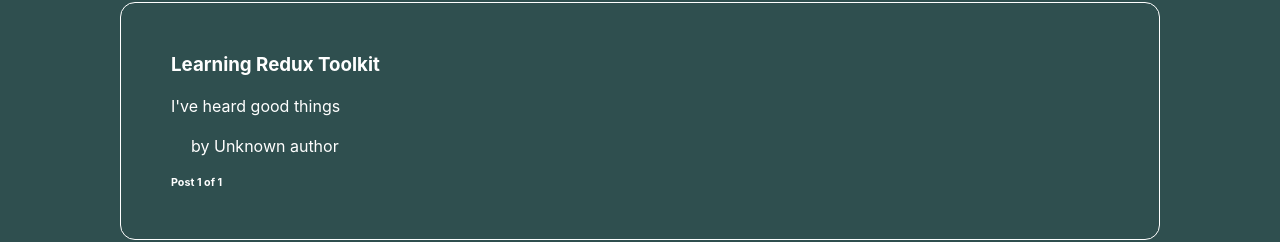
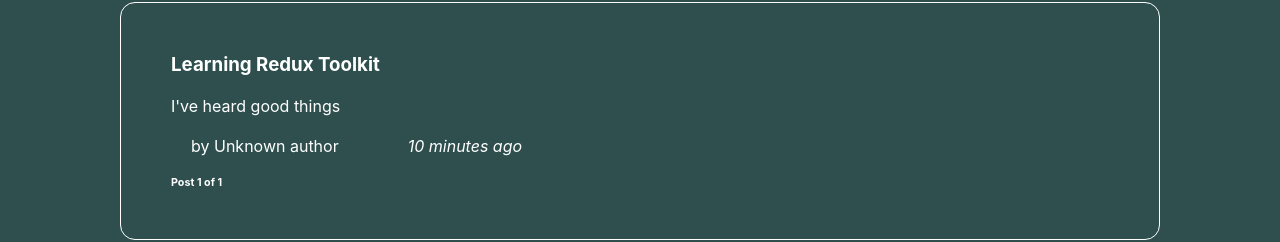
Before and after one commit to ZACOOPER5G/redux-practice, a React (Create React App) app: page / in a window 1280 px wide. Shown: the part 87-329 px from the top of the page. Built offline with nearby package versions, Linux system fonts and the light colour scheme.

Commit message:
timestamp now appears on post

```diff
--- a/src/features/posts/PostsList.tsx
+++ b/src/features/posts/PostsList.tsx
@@ -1,6 +1,7 @@
 import { useSelector } from "react-redux";
 import { selectAllPosts } from "./postsSlice";
 import { PostAuthor } from "./PostAuthor";
+import { TimeAgo } from "./TimeAgo";
 
 export const PostsList = () => {
     const posts: any = useSelector(selectAllPosts);
@@ -11,6 +12,7 @@
             <p>{post.content.substring(0, 100)}</p>
             <p>
                 <PostAuthor userId={post.userId}/>
+                <TimeAgo timestamp={post.date} />
             </p>
             <h6>Post {index + 1} of {posts.length}</h6>
         </article>
```
